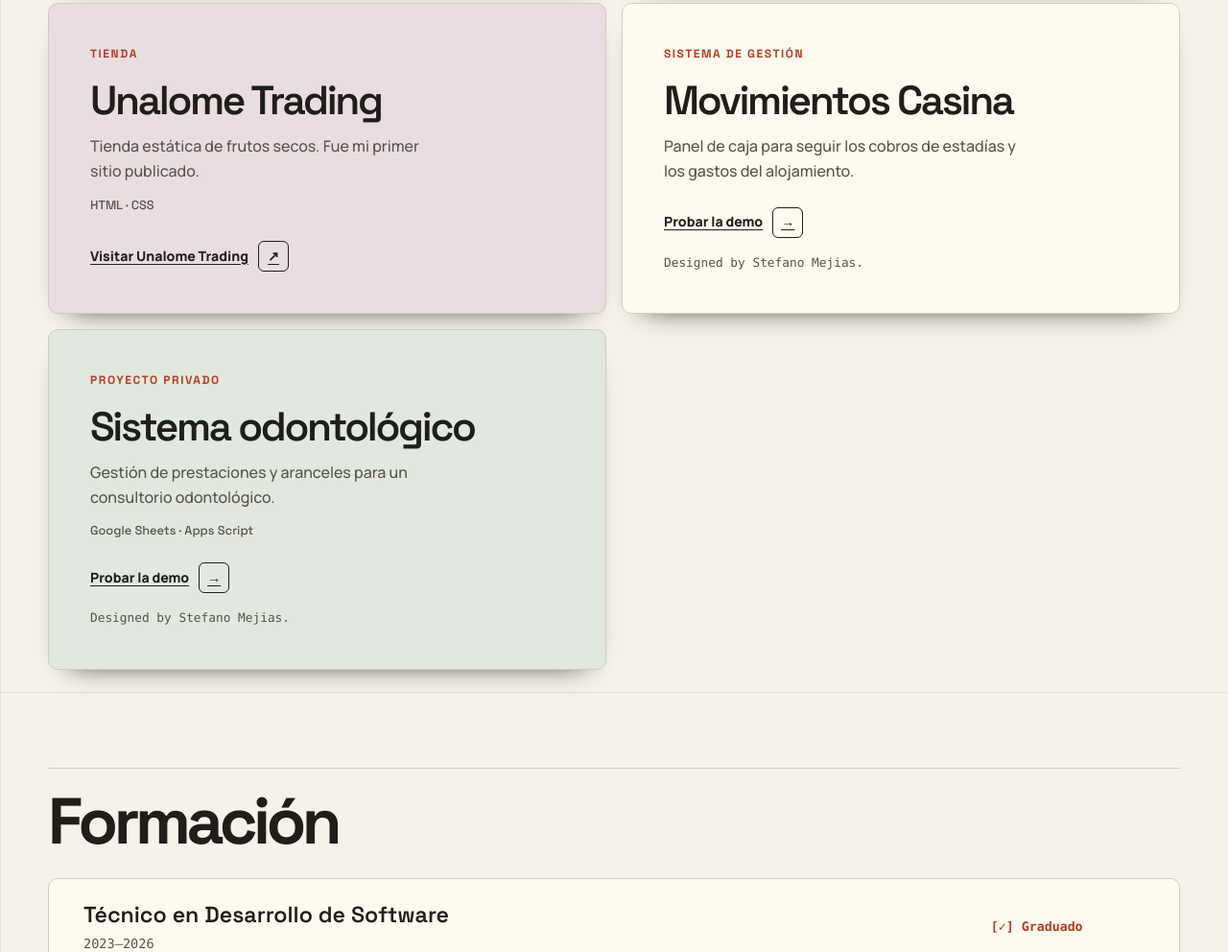
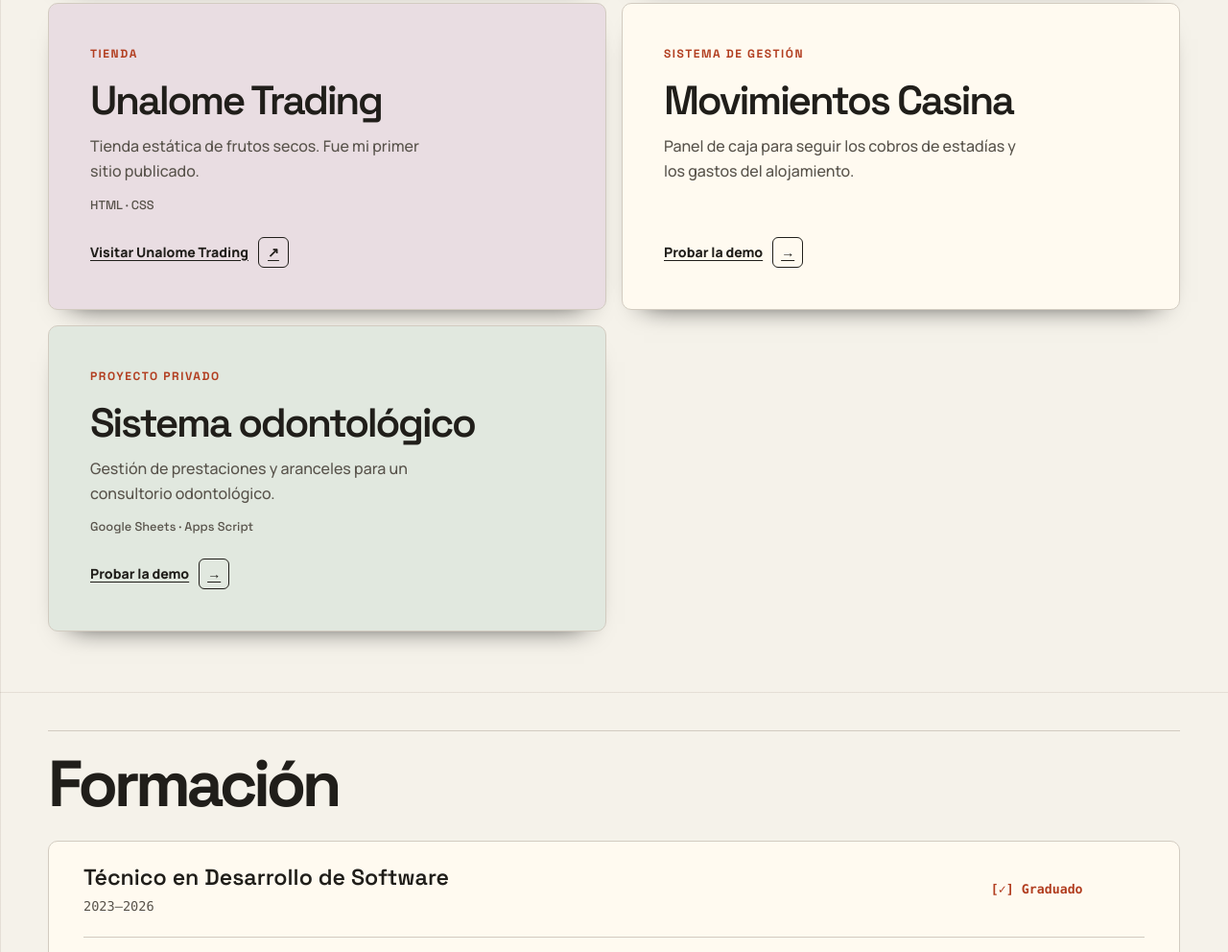
Before and after one commit to stefano390/stefano390.github.io, a plain HTML site: page index.html in a window 1280 px wide. Shown: the part 1679-2671 px from the top of the page at 96% size. Drawn offline with Linux system fonts and the light colour scheme.

Commit message:
Mostrar la firma solo al pie de las demos

```diff
--- a/index.html
+++ b/index.html
@@ -121,7 +121,6 @@
             <h3>Movimientos Casina</h3>
             <p class="project-copy" data-en="A cash dashboard for tracking payments from stays and property expenses.">Panel de caja para seguir los cobros de estadías y los gastos del alojamiento.</p>
             <a class="project-link" href="vistas/casina/index.html"><span data-en="Try the demo">Probar la demo</span><span aria-hidden="true">→</span></a>
-            <p class="project-credit" lang="en">Designed by Stefano Mejias.</p>
           </div>
         </article>
 
@@ -132,7 +131,6 @@
             <p class="project-copy" data-en="Management of dental services and fee schedules for a practice.">Gestión de prestaciones y aranceles para un consultorio odontológico.</p>
             <p class="technologies">Google Sheets · Apps Script</p>
             <a class="project-link" href="vistas/odontologia/index.html"><span data-en="Try the demo">Probar la demo</span><span aria-hidden="true">→</span></a>
-            <p class="project-credit" lang="en">Designed by Stefano Mejias.</p>
           </div>
         </article>
       </div>
--- a/styles.css
+++ b/styles.css
@@ -274,11 +274,6 @@ a:focus-visible, button:focus-visible {
   overflow-wrap: anywhere;
 }
 .project-copy { margin-top: 12px; max-width: 37ch; color: var(--muted); }
-.project-credit {
-  margin-top: 16px;
-  color: var(--muted);
-  font: 500 .8rem/1.5 ui-monospace, Consolas, monospace;
-}
 .technologies { margin-top: 12px; color: var(--muted); font: 500 .8rem/1.5 var(--display); }
 .project-link {
   display: inline-flex;
```
